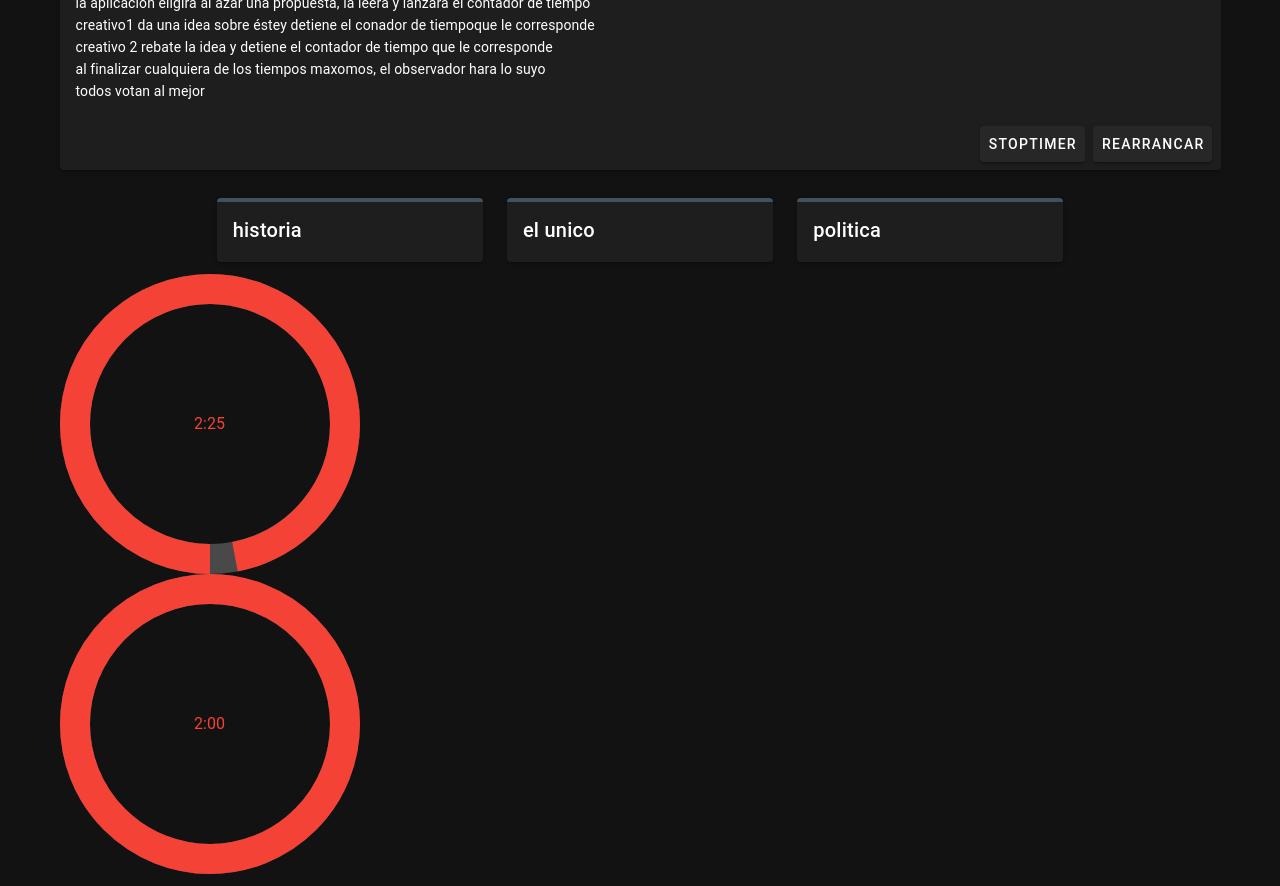
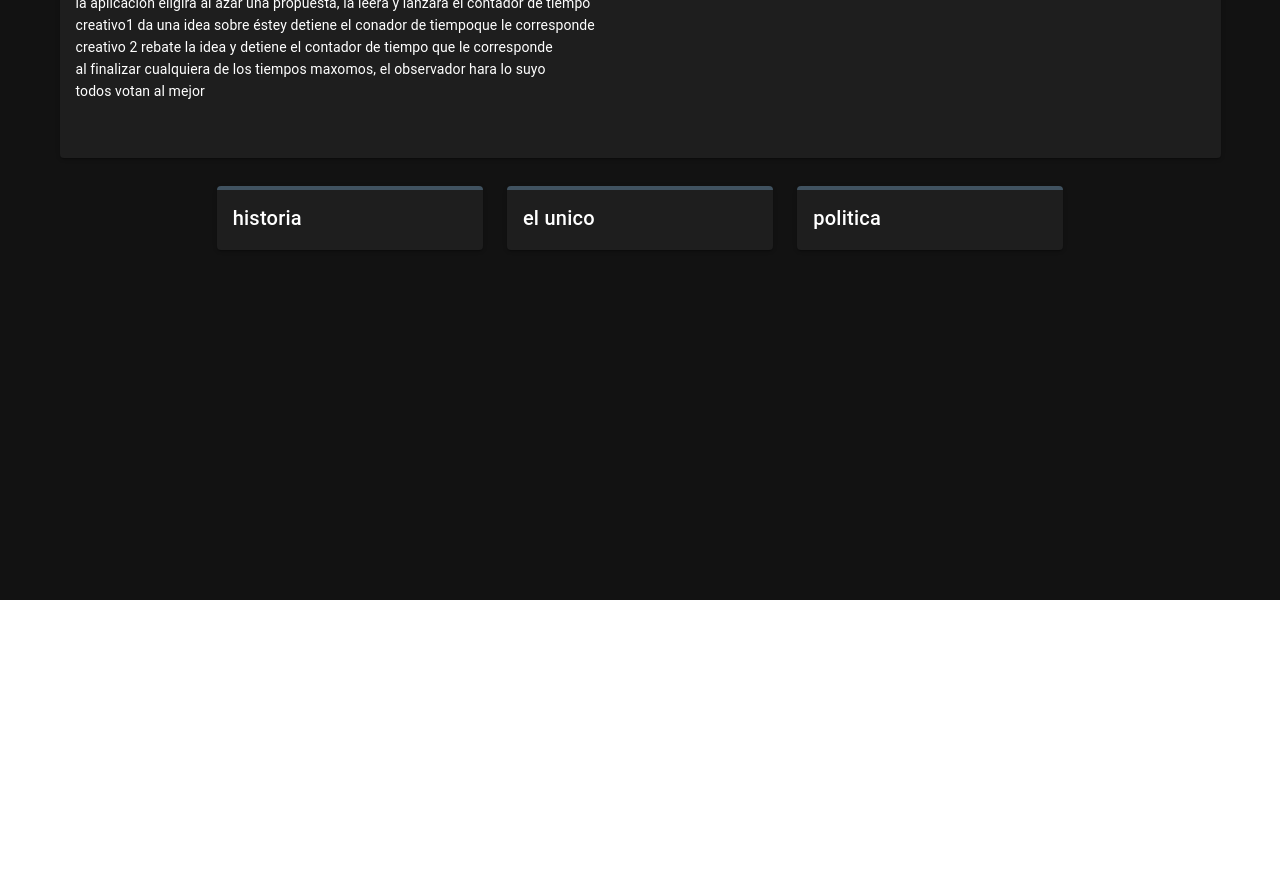
Before and after one commit to ariel2martin/presentacion, a Vue app: page /carter in a window 1280 px wide. Shown: the part 200-1086 px from the top of the page. After the commit the page ends 800 px from the top, so only its background shows below. Built offline with nearby package versions, Linux system fonts and the light colour scheme; a small style sheet from the web is missing; what vue2-perfect-scrollbar would draw is missing.

Commit message:
Ok sonidos

```diff
--- a/src/views/Carter.vue
+++ b/src/views/Carter.vue
@@ -1,6 +1,6 @@
 <template>
   <v-container>
-    <v-card class="mx-auto" max-width="600s">
+    <v-card class="mx-auto" max-width="600s" v-show="!vtemporizador">
       <v-card-text>
         <p class="text-h4 titulo">Reglas del juego</p>
 
@@ -30,10 +30,6 @@
             {{ voice.name }} ({{ voice.lang }})
           </option>
         </select>
-        <v-btn variant="tonal" @click="stoptimer(1)"> stoptimer </v-btn>
-        <v-btn variant="tonal" @click="countdown(timer1show, 1, timer1)">
-          rearrancar
-        </v-btn>
       </v-card-actions>
     </v-card>
     <p></p>
@@ -65,7 +61,10 @@
         v-for="(n, q) in lista[index].contenido"
         :key="q"
         variant="outlined"
-        @click="leer(lista[index].contenido[q])"
+        @click="
+          leer(lista[index].contenido[q]);
+          muestrareloj();
+        "
       >
         {{ lista[index].contenido[q] }}
       </v-chip>
@@ -80,7 +79,7 @@
       </v-btn>
     </v-container>
     <v-container v-show="vtemporizador">
-      <v-row>
+      <v-row align="center" justify="center">
         <div class="text-center">
           <v-progress-circular
             @click="
@@ -98,7 +97,8 @@
           </v-progress-circular>
         </div></v-row
       >
-      <v-row>
+      <p></p>
+      <v-row align="center" justify="center">
         <div class="text-center">
           <v-progress-circular
             @click="
@@ -124,6 +124,8 @@ import ABadge from "@/components/ABadge.vue";
 import config from "../../configuraciones.js";
 import axios from "axios";
 
+import soundfin1 from "@/assets/mp3/fin1.mp3";
+import soundfin2 from "@/assets/mp3/fin2.mp3";
 export default {
   components: { ABadge, config },
   data() {
@@ -136,13 +138,16 @@ export default {
       leerTexto: new window.SpeechSynthesisUtterance(),
       vcategorias: true,
       vsubcategorias: 99,
-      vtemporizador: true,
+      vtemporizador: false,
       timer1: 100,
       timer2: 100,
-      timer1show: "2:30",
-      timer2show: "2:00",
+      timer1show: "0:10",
+      timer2show: "0:10",
       stoptimer1: 999,
       stoptimer2: 999,
+      audiofin1: new Audio(soundfin1),
+      audiofin2: new Audio(soundfin2),
+
       lista: [
         {
           titulo: "historia",
@@ -198,7 +203,6 @@ export default {
     };
 
     this.listenForSpeechEvents();
-    this.countdown(this.timer1show, 1);
   },
   beforeUpdate() {
     //console.log("beforeUpdate");
@@ -213,6 +217,12 @@ export default {
     //console.log("destroyed");
   },
   methods: {
+    muestrareloj() {
+      this.vcategorias = false;
+      this.vsubcategorias = 99;
+      this.vtemporizador = true;
+      this.countdown(this.timer1show, 1);
+    },
     stoptimer(cual) {
       /*
       var id = window.setTimeout(function () {}, 0);
@@ -249,7 +259,7 @@ export default {
     countdown(q, cual, desde = 100) {
       var minutes = parseInt(q.split(":")[0]);
       var seconds = parseInt(q.split(":")[1]);
-      console.log(minutes, "-", seconds);
+      //console.log(minutes, "-", seconds);
       var endTime, hours, mins, msLeft, time;
       var porcentajemaximo;
       var vm = this;
@@ -264,6 +274,9 @@ export default {
         if (msLeft < 1000 || desde == 0) {
           vm.timer1show = "Se acabó!";
           vm.timer1 = 0;
+          vm.audiofin1.play();
+
+          vm.countdown(vm.timer2show, 2, vm.timer2);
         } else {
           time = new Date(msLeft);
           hours = time.getUTCHours();
@@ -287,6 +300,7 @@ export default {
         if (msLeft < 1000 || desde == 0) {
           vm.timer2show = "Se acabó!";
           vm.timer2 = 0;
+          vm.audiofin2.play();
         } else {
           time = new Date(msLeft);
           hours = time.getUTCHours();
```
Also changed, not shown: 2 other files (tests, documents, lock files or other folders).
